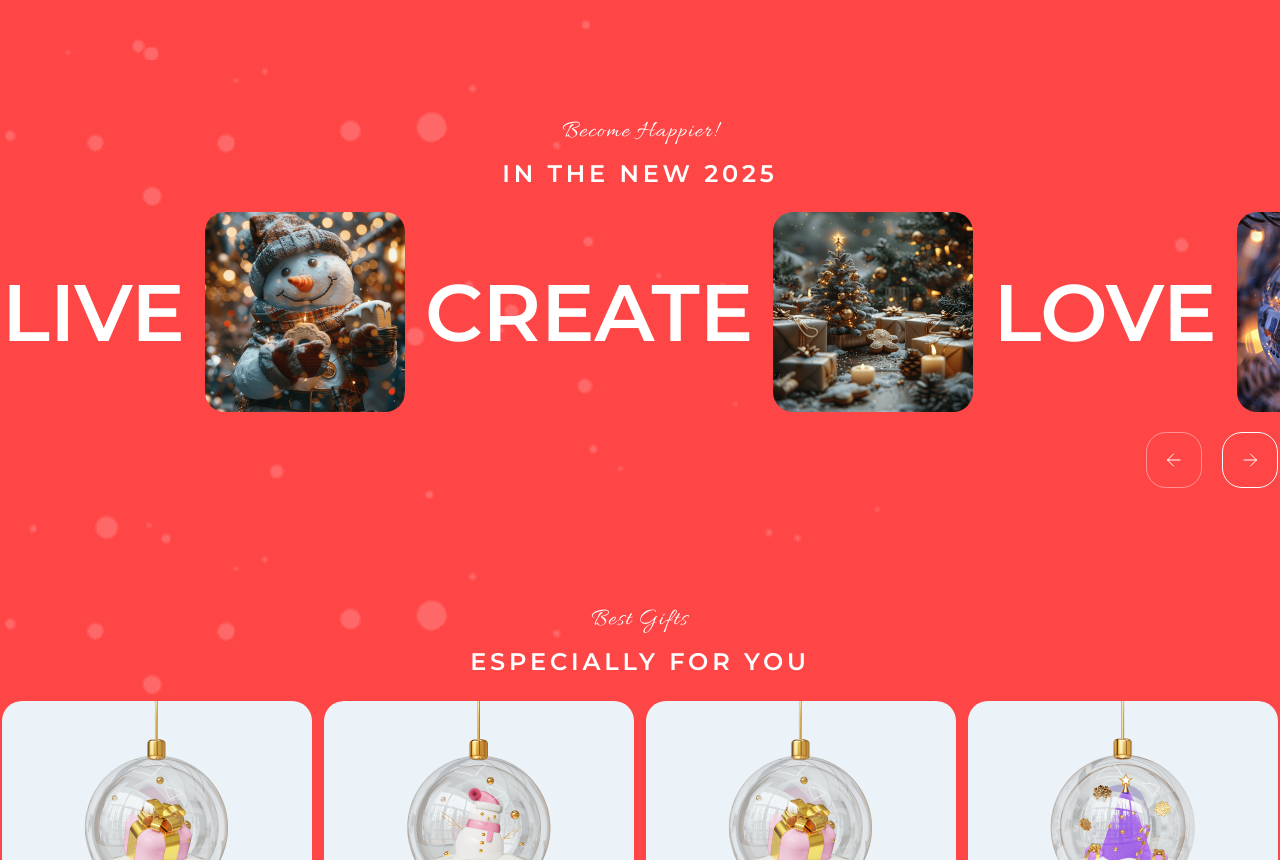
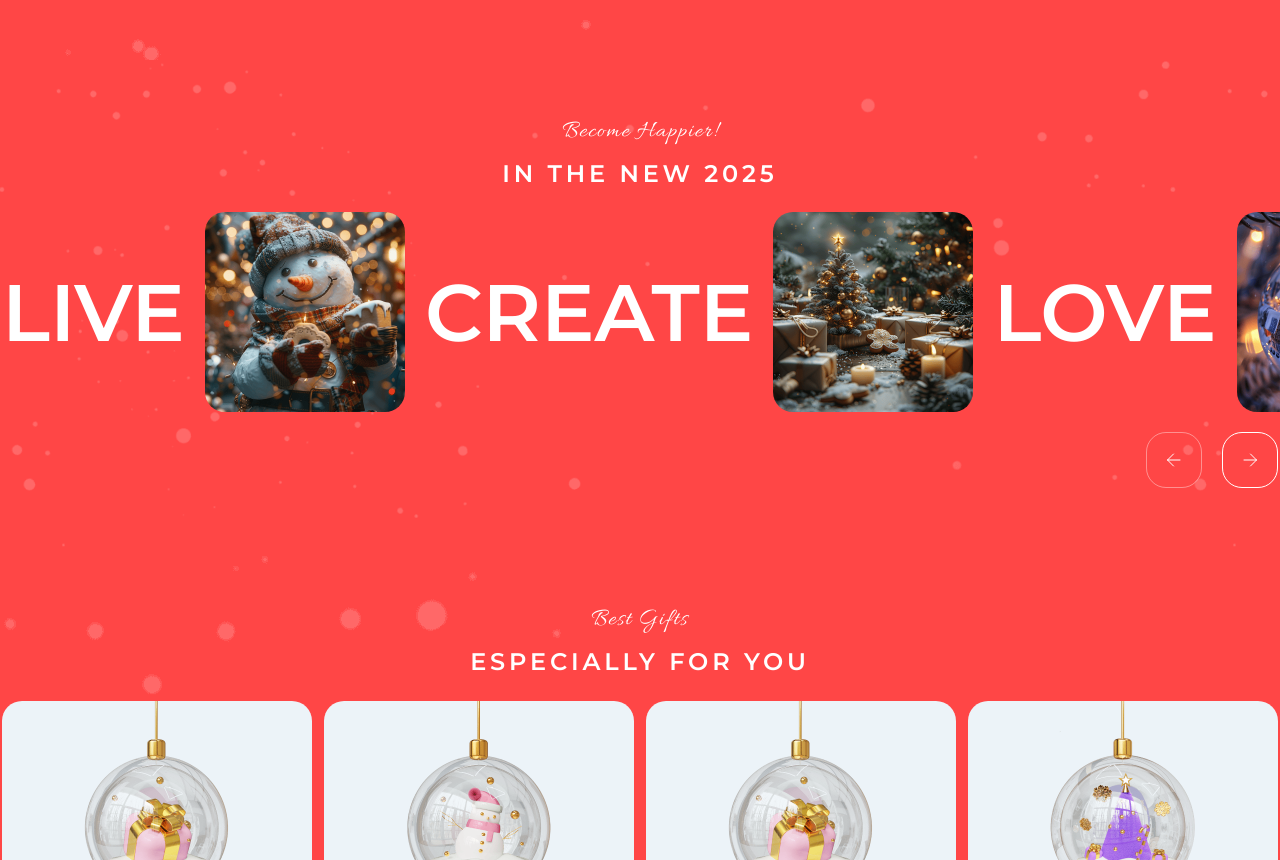
Before and after one commit to VanoKi/Christmas-Shop, a plain HTML site: page christmas-shop/index.html in a window 1280 px wide. Shown: the part 1175-2035 px from the top of the page. Drawn offline with Linux system fonts and the light colour scheme.

Commit message:
fix: bg in slider

```diff
--- a/christmas-shop/style.css
+++ b/christmas-shop/style.css
@@ -261,7 +261,9 @@ main {
 /* slider */
 
 .slider {
-  background: url("assets/img/img-compressed/bg-snow.png");
+  background-image: url("assets/img/img-compressed/bg-snow.png");
+  background-size: contain;
+  background-position: center;
   display: flex;
   flex-direction: column;
   align-items: center;
```
